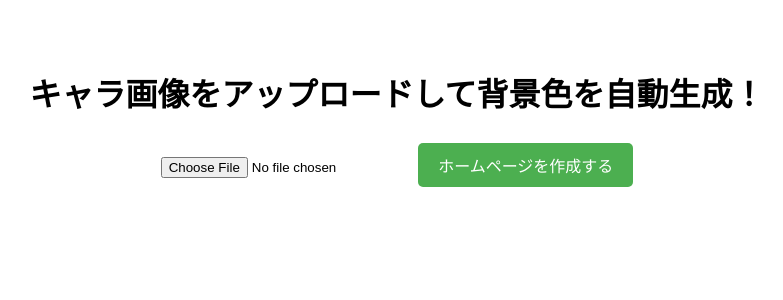
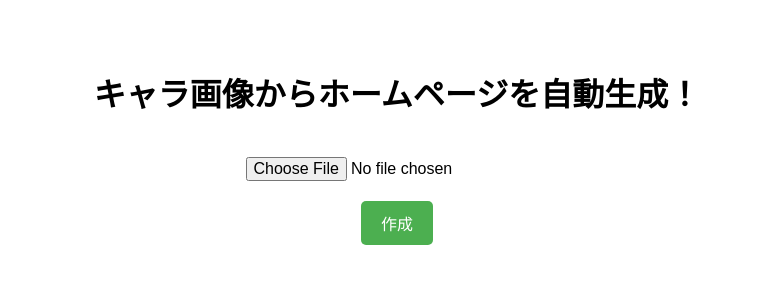
Before and after one commit to nikkumn/pek-app, a Flask app: page / in a window 1280 px wide. Shown: the top 300 px of the page, without its empty margins (243-1026 px from the left). Run offline with Flask 3, Linux system fonts and the light colour scheme.

Commit message:
Update index.html

```diff
--- a/templates/index.html
+++ b/templates/index.html
@@ -11,6 +11,7 @@
     }
     input[type="file"] {
       margin: 20px 0;
+      font-size: 1em;
     }
     button {
       padding: 10px 20px;
@@ -24,15 +25,29 @@
     button:hover {
       background-color: #45a049;
     }
+
+    /* 🔽 スマホ向けの見やすさ・押しやすさ調整 */
+    @media (max-width: 600px) {
+      input[type="file"] {
+        font-size: 1.2em;
+      }
+      button {
+        font-size: 1.2em;
+        padding: 15px 30px;
+        width: 80%;
+        max-width: 300px;
+      }
+    }
   </style>
 </head>
 <body>
-  <h1>キャラ画像をアップロードして背景色を自動生成！</h1>
+  <h1>キャラ画像からホームページを自動生成！</h1>
 
   <!-- 🔽 ここが超重要なフォーム設定です -->
-<form action="/upload" method="post" enctype="multipart/form-data">
-  <input type="file" name="file" required>
-  <button type="submit">ホームページを作成する</button>
-</form>
+  <form action="/upload" method="post" enctype="multipart/form-data">
+    <input type="file" name="file" required>
+    <br>
+    <button type="submit">作成</button>
+  </form>
 </body>
 </html>
```
